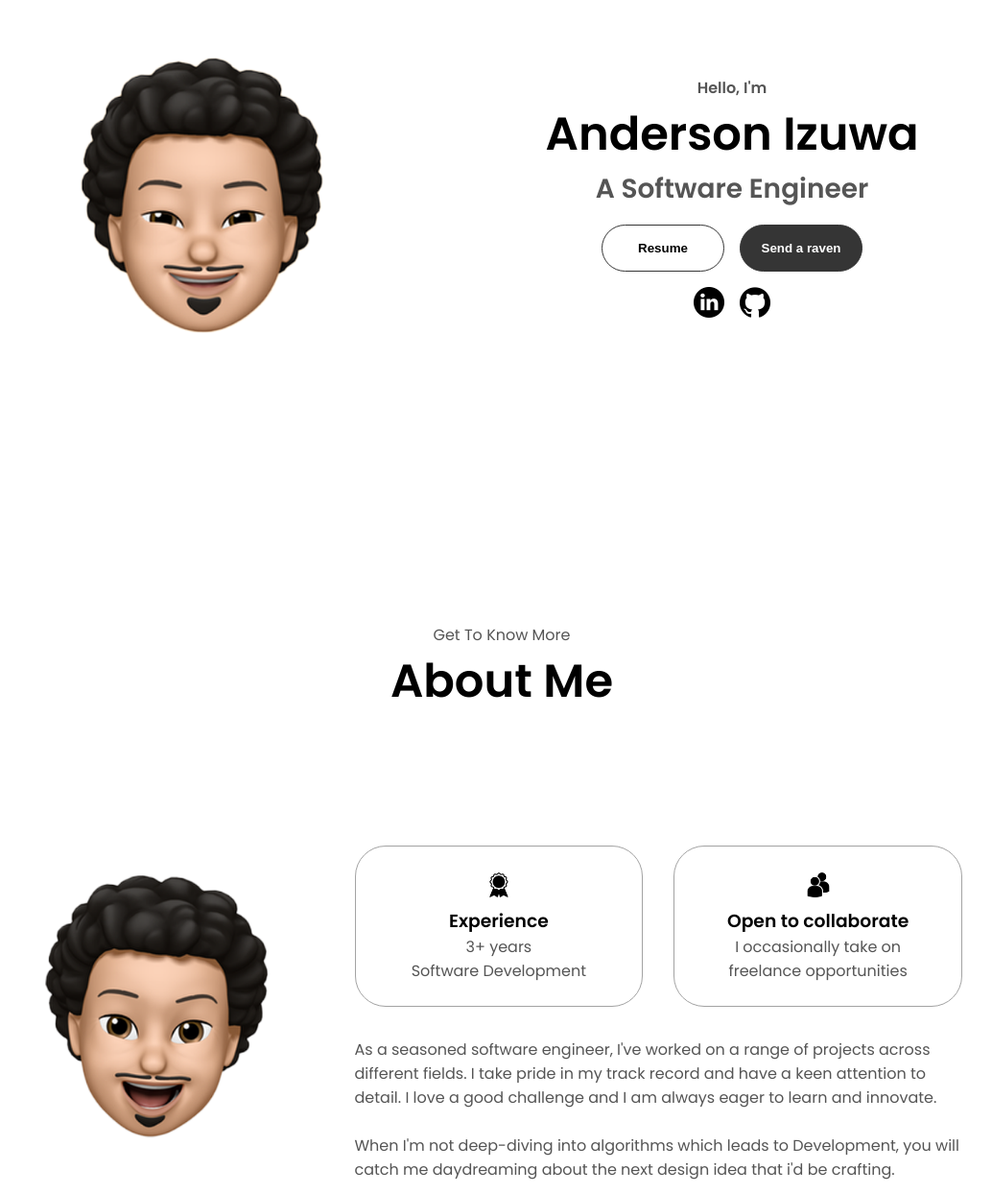
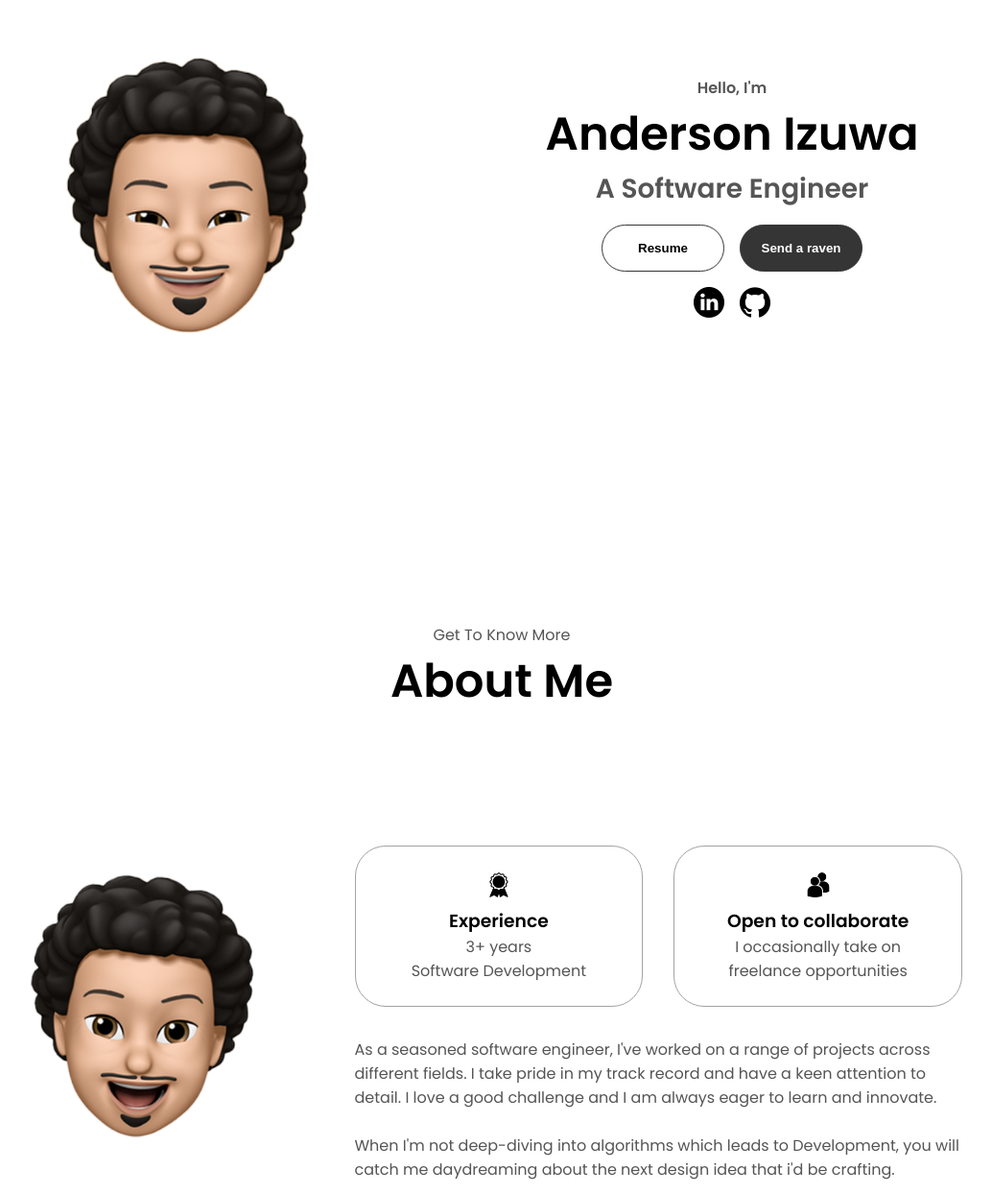
Before and after one commit to Andersonizuwa/izuwanderson, a plain HTML site: page index.html in a window 1280 px wide. Shown: the part 279-1522 px from the top of the page at 96% size, without its empty margins (117-1151 px from the left). Drawn offline with Linux system fonts and the light colour scheme.

Commit message:
Update index.html

```diff
--- a/index.html
+++ b/index.html
@@ -44,7 +44,7 @@
   </nav>
   <section id="profile">
     <div class="section__pic-container">
-      <img  src="assets/p4.png" style="position: relative; left: 15px;" alt="Michael's profile picture" />
+      <img  src="assets/p4.png"  alt="Michael's profile picture" />
     </div>
     <div  class="section__text">
       <p class="section__text__p1">Hello, I'm</p>
@@ -75,7 +75,7 @@
     <h1 class="title">About Me</h1>
     <div class="section-container">
       <div class="section__pic-container">
-        <img  src="assets/p3.png" style="position: relative; left: 15px;" alt="Profile picture" class="about-pic" />
+        <img  src="assets/p3.png" alt="Profile picture" class="about-pic" />
       </div>
       <div class="about-details-container">
         <div class="about-containers">
```
